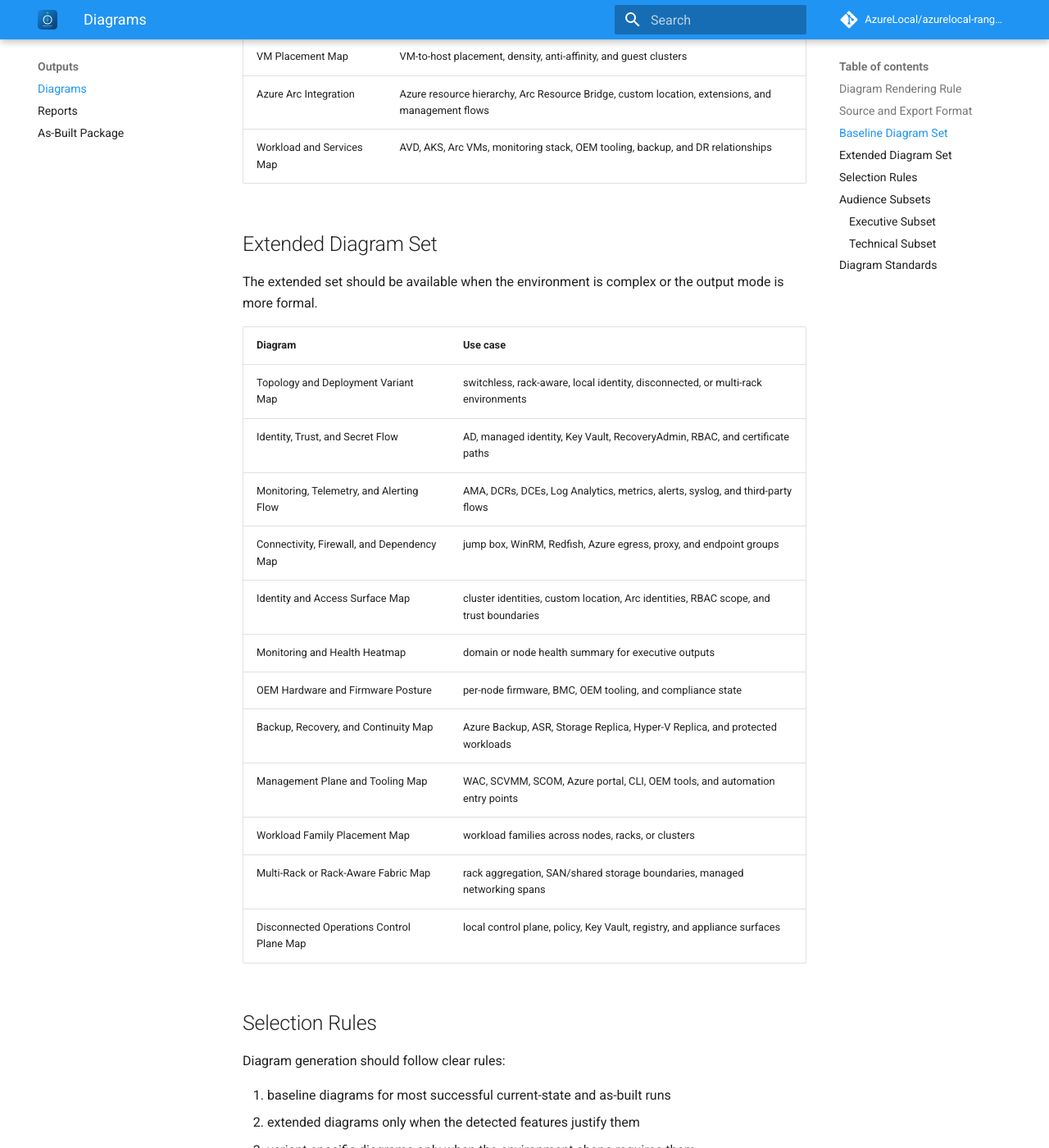
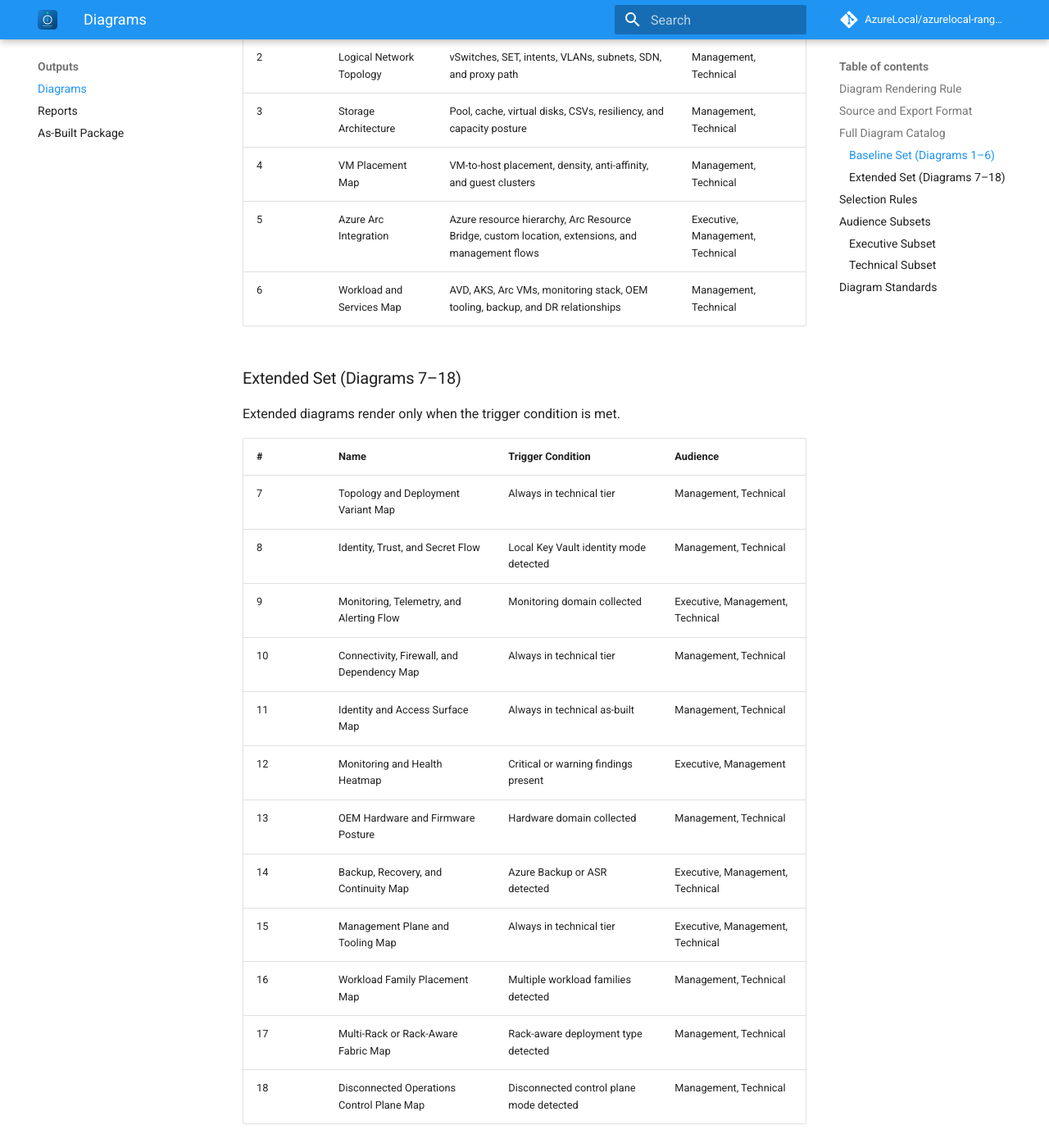
Before and after one commit to AzureLocal/azurelocal-ranger, an MkDocs documentation site: the page built from docs/outputs/diagrams.md, in a window 1280 px wide and 1400 px high, scrolled down 1052 px. Shown: the whole window at 82% size. Built offline with MkDocs 1.6.1 and Material for MkDocs 9.7.7, drawn with Linux system fonts in a browser that asks for light colours; comment, search, counter and statistics services are not loaded; some of the changed text lies outside the part shown.

Commit message:
feat: update diagram catalog docs with full audience/trigger reference table
Closes #51 - extended diagram catalog (7-18) fully implemented in definitions,
selection logic, model generators, and docs audience mapping

```diff
--- a/docs/outputs/diagrams.md
+++ b/docs/outputs/diagrams.md
@@ -19,37 +19,39 @@ Planned asset layout:
 - `docs/assets/diagrams/*.drawio` for editable source
 - `docs/assets/diagrams/*.svg` for published output and embedding
 
-## Baseline Diagram Set
+## Full Diagram Catalog
 
-The baseline set should be available for most meaningful runs.
+### Baseline Set (Diagrams 1–6)
 
-| Diagram | Purpose |
-|---|---|
-| Physical Architecture | Nodes, hardware summary, BMC, rack grouping, and physical adjacency |
-| Logical Network Topology | vSwitches, SET, intents, VLANs, subnets, SDN, and proxy path |
-| Storage Architecture | Pool, cache, virtual disks, CSVs, resiliency, and capacity posture |
-| VM Placement Map | VM-to-host placement, density, anti-affinity, and guest clusters |
-| Azure Arc Integration | Azure resource hierarchy, Arc Resource Bridge, custom location, extensions, and management flows |
-| Workload and Services Map | AVD, AKS, Arc VMs, monitoring stack, OEM tooling, backup, and DR relationships |
+Baseline diagrams render on most successful runs. They do not require special trigger conditions.
 
-## Extended Diagram Set
+| # | Name | Purpose | Audience |
+|---|---|---|---|
+| 1 | Physical Architecture | Nodes, hardware summary, BMC, rack grouping, and physical adjacency | Executive, Management, Technical |
+| 2 | Logical Network Topology | vSwitches, SET, intents, VLANs, subnets, SDN, and proxy path | Management, Technical |
+| 3 | Storage Architecture | Pool, cache, virtual disks, CSVs, resiliency, and capacity posture | Management, Technical |
+| 4 | VM Placement Map | VM-to-host placement, density, anti-affinity, and guest clusters | Management, Technical |
+| 5 | Azure Arc Integration | Azure resource hierarchy, Arc Resource Bridge, custom location, extensions, and management flows | Executive, Management, Technical |
+| 6 | Workload and Services Map | AVD, AKS, Arc VMs, monitoring stack, OEM tooling, backup, and DR relationships | Management, Technical |
 
-The extended set should be available when the environment is complex or the output mode is more formal.
+### Extended Set (Diagrams 7–18)
 
-| Diagram | Use case |
-|---|---|
-| Topology and Deployment Variant Map | switchless, rack-aware, local identity, disconnected, or multi-rack environments |
-| Identity, Trust, and Secret Flow | AD, managed identity, Key Vault, RecoveryAdmin, RBAC, and certificate paths |
-| Monitoring, Telemetry, and Alerting Flow | AMA, DCRs, DCEs, Log Analytics, metrics, alerts, syslog, and third-party flows |
-| Connectivity, Firewall, and Dependency Map | jump box, WinRM, Redfish, Azure egress, proxy, and endpoint groups |
-| Identity and Access Surface Map | cluster identities, custom location, Arc identities, RBAC scope, and trust boundaries |
-| Monitoring and Health Heatmap | domain or node health summary for executive outputs |
-| OEM Hardware and Firmware Posture | per-node firmware, BMC, OEM tooling, and compliance state |
-| Backup, Recovery, and Continuity Map | Azure Backup, ASR, Storage Replica, Hyper-V Replica, and protected workloads |
-| Management Plane and Tooling Map | WAC, SCVMM, SCOM, Azure portal, CLI, OEM tools, and automation entry points |
-| Workload Family Placement Map | workload families across nodes, racks, or clusters |
-| Multi-Rack or Rack-Aware Fabric Map | rack aggregation, SAN/shared storage boundaries, managed networking spans |
-| Disconnected Operations Control Plane Map | local control plane, policy, Key Vault, registry, and appliance surfaces |
+Extended diagrams render only when the trigger condition is met.
+
+| # | Name | Trigger Condition | Audience |
+|---|---|---|---|
+| 7 | Topology and Deployment Variant Map | Always in technical tier | Management, Technical |
+| 8 | Identity, Trust, and Secret Flow | Local Key Vault identity mode detected | Management, Technical |
+| 9 | Monitoring, Telemetry, and Alerting Flow | Monitoring domain collected | Executive, Management, Technical |
+| 10 | Connectivity, Firewall, and Dependency Map | Always in technical tier | Management, Technical |
+| 11 | Identity and Access Surface Map | Always in technical as-built | Management, Technical |
+| 12 | Monitoring and Health Heatmap | Critical or warning findings present | Executive, Management |
+| 13 | OEM Hardware and Firmware Posture | Hardware domain collected | Management, Technical |
+| 14 | Backup, Recovery, and Continuity Map | Azure Backup or ASR detected | Executive, Management, Technical |
+| 15 | Management Plane and Tooling Map | Always in technical tier | Executive, Management, Technical |
+| 16 | Workload Family Placement Map | Multiple workload families detected | Management, Technical |
+| 17 | Multi-Rack or Rack-Aware Fabric Map | Rack-aware deployment type detected | Management, Technical |
+| 18 | Disconnected Operations Control Plane Map | Disconnected control plane mode detected | Management, Technical |
 
 ## Selection Rules
 
```
